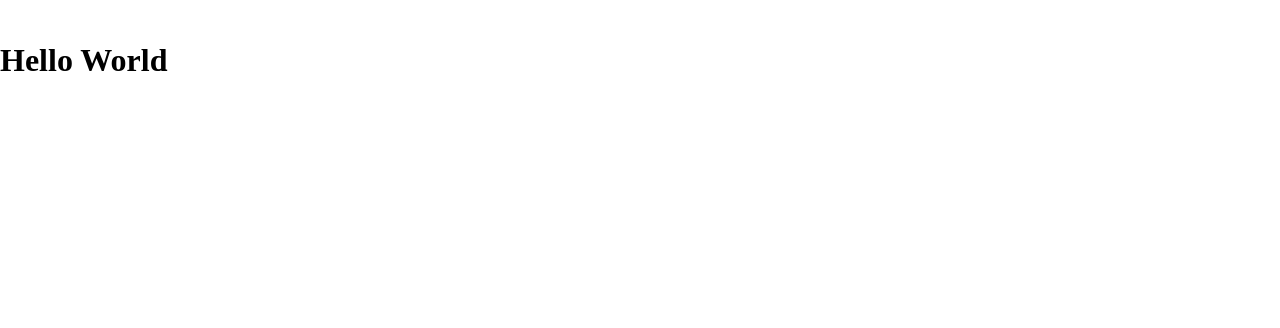
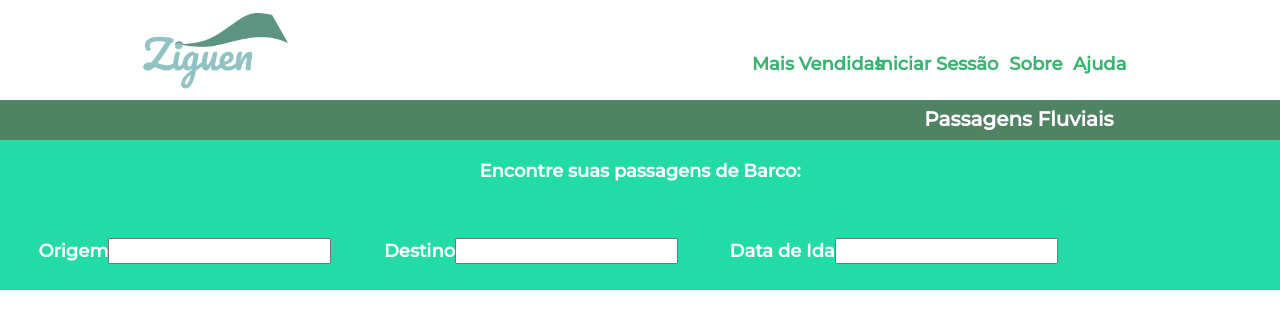
Before and after one commit to GeiseSaunier/2020.1-Ziguen-Front, a React (Create React App) app in the folder ziguen1.0/: page / in a window 1280 px wide. Shown: the top 328 px of the page. Built offline with nearby package versions, Linux system fonts and the light colour scheme.

Commit message:
feat(#21): Begining the Home Page with React

```diff
--- a/ziguen1.0/package.json
+++ b/ziguen1.0/package.json
@@ -12,8 +12,11 @@
     "@types/react-dom": "^16.9.0",
     "react": "^16.14.0",
     "react-dom": "^16.14.0",
+    "react-native": "^0.63.3",
+    "react-native-paper": "^4.2.0",
     "react-router-dom": "^5.2.0",
     "react-scripts": "3.4.3",
+    "rect": "^1.2.1",
     "typescript": "~3.7.2"
   },
   "scripts": {
--- a/ziguen1.0/public/index.html
+++ b/ziguen1.0/public/index.html
@@ -3,6 +3,7 @@
   <head>
     <meta charset="utf-8" />
     <meta name="viewport" content="width=device-width, initial-scale=1" />
+    <link href="https://fonts.googleapis.com/css2?family=Montserrat:wght@400;500&display=swap" rel="stylesheet">
 
     <title>Ziguen</title>
   </head>
--- a/ziguen1.0/src/pages/Home.tsx
+++ b/ziguen1.0/src/pages/Home.tsx
@@ -1,13 +1,40 @@
 import React from 'react';
+import logoImg from '../images/logo.png';
+import { Link } from 'react-router-dom';
+
+import '../styles/pages/home.css'
 
 function Home() {
     return (
         <div id="home-page">
-            <header>
-                <h1>Hello World</h1>
-            </header>
+            <div className="top-bar">
+                <img src={logoImg} alt="Logo" className="img-logo" />
+                <div className="navbar">
+                    <Link to="/" className="mais-vendidas-link">Mais Vendidas</Link>
+                    <Link to="./Login" className="login-link">Iniciar Sessão</Link>
+                    <Link to="/" className="sobre-link">Sobre</Link>
+                    <Link to="/" className="ajuda-link">Ajuda</Link>
+                </div>
+                <div className="field">
+                    <p>Passagens Fluviais</p>
+                </div>
+                <div className="search">
+                    <p>Encontre suas passagens de Barco:</p>
+                    <div className="input-block">
+                        <label htmlFor="origin">Origem</label>
+                        <input id="origin" />
+                    </div>
+                    <div className="input-block1">
+                        <label htmlFor="destination">Destino</label>
+                        <input id="origin" />
+                    </div>
+                    <div className="input-block2">
+                        <label htmlFor="day">Data de Ida</label>
+                        <input id="origin" />
+                    </div>
+                </div>
+            </div>
         </div>
-
     )
 }
 
--- a/ziguen1.0/src/pages/Login.tsx
+++ b/ziguen1.0/src/pages/Login.tsx
@@ -10,7 +10,6 @@ function Login() {
             <div className="top-bar">
                 <header>
                     <img src={logoImg} alt="Logo" className="img-logo"/>
-
                     <div className="navbar">
                         <Link to="/" className="home-link">Página Inicial</Link>
                         <Link to="/" className="home-link">Página Inicial</Link>
--- a/ziguen1.0/src/styles/global.css
+++ b/ziguen1.0/src/styles/global.css
@@ -3,3 +3,7 @@
     padding: 0;
     box-sizing: border-box;
 }
+
+body, input, button, textarea {
+    font: 600 18px Montserrat, sans-serif;
+}
--- /dev/null
+++ b/ziguen1.0/src/styles/pages/home.css
@@ -0,0 +1,146 @@
+#home-page {
+    width: 100vw;
+    height: 100vh;
+
+    position: relative;
+    display: flex;
+    justify-content: center;
+}
+
+#home-page .top-bar {
+    display: flex;
+    align-items: center;
+    flex-direction: column;
+}
+
+.top-bar .field {
+    width: 100vw;
+    height: 40px;
+    background: #508364;
+}
+
+.top-bar .field p {
+    position: absolute;
+    right: 0;
+    top: 0;
+    margin-right: 13%;
+
+    font-size: 20px;
+    line-height: 238px;
+    color: #ffffff;
+
+    display: flex;
+    flex-direction: column;
+
+    text-align: right;
+}
+
+.top-bar .img-logo {
+    height: 100px;
+    margin-right: 67%;
+}
+
+.top-bar .navbar .mais-vendidas-link {
+    position: absolute;
+    right: 0;
+    top: 0;
+    margin-right: 31%;
+
+    line-height: 128px;
+    color: mediumseagreen;
+    text-decoration: none;
+    font-size: 18px;
+
+    display: flex;
+    flex-direction: column;
+
+    text-align: right;
+}
+
+.top-bar .navbar .login-link {
+    position: absolute;
+    right: 0;
+    top: 0;
+    margin-right: 22%;
+
+    line-height: 128px;
+    color: mediumseagreen;
+    text-decoration: none;
+    font-size: 18px;
+
+    display: flex;
+    flex-direction: column;
+
+    text-align: right;
+}
+
+.top-bar .navbar .sobre-link {
+    position: absolute;
+    right: 0;
+    top: 0;
+    margin-right: 17%;
+
+    line-height: 128px;
+    color: mediumseagreen;
+    text-decoration: none;
+    font-size: 18px;
+
+    display: flex;
+    flex-direction: column;
+
+    text-align: right;
+}
+
+.top-bar .navbar .ajuda-link {
+    position: absolute;
+    right: 0;
+    top: 0;
+    margin-right: 12%;
+
+    line-height: 128px;
+    color: mediumseagreen;
+    text-decoration: none;
+    font-size: 18px;
+
+    display: flex;
+    flex-direction: column;
+
+    text-align: right;
+}
+
+.top-bar .search {
+    background-color: #23dba7;
+    width: 100vw;
+    height: 150px;
+}
+
+.top-bar .search p{
+    color: #ffffff;
+    text-align: center;
+    margin-top: 20px;
+
+}
+
+.top-bar .search .input-block {
+    position: absolute;
+    color: #ffffff;
+    justify-content: left;
+    bottom: 67%;
+    left: 3%;
+}
+
+.top-bar .search .input-block1 {
+    position: absolute;
+    color: #ffffff;
+    justify-content: left;
+    bottom: 67%;
+    left: 30%;
+}
+
+.top-bar .search .input-block2 {
+    position: absolute;
+    color: #ffffff;
+    justify-content: left;
+    bottom: 67%;
+    left: 57%;
+}
```
Also changed, not shown: 1 other file (tests, documents, lock files or other folders).
